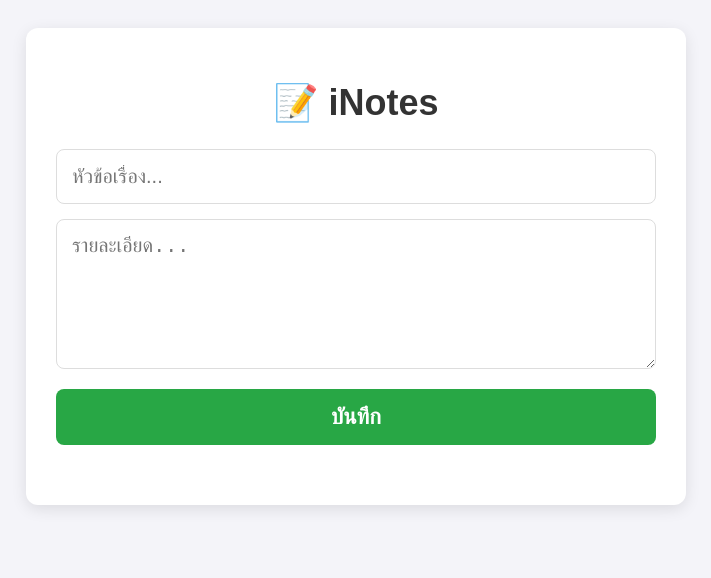
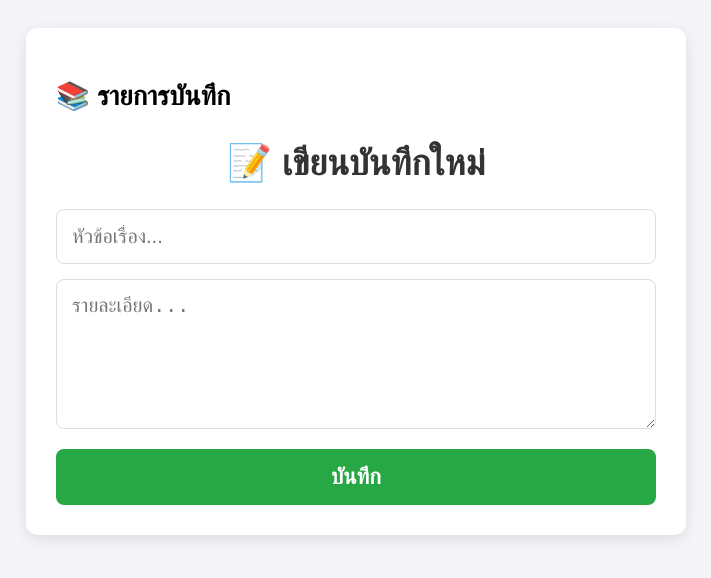
Before and after one commit to 9Nooey/iNotes, a plain HTML site: page index.html in a window 1280 px wide. Shown: the whole page, without its empty margins (284-995 px from the left). Drawn offline with Linux system fonts and the light colour scheme; no server answers.

Commit message:
Refactor HTML structure and button group layout

```diff
--- a/index.html
+++ b/index.html
@@ -8,17 +8,22 @@
 </head>
 <body>
     <div class="container">
-        <h1>📝 iNotes</h1>
+        <div class="notes-sidebar">
+            <h2>📚 รายการบันทึก</h2>
+            <ul id="noteList">
+                </ul>
+        </div>
 
-        <div class="input-group">
+        <div class="editor-area">
+            <h1 id="formTitle">📝 เขียนบันทึกใหม่</h1>
             <input type="text" id="noteTitle" placeholder="หัวข้อเรื่อง...">
             <textarea id="noteContent" placeholder="รายละเอียด..."></textarea>
-            <button onclick="addNote()" id="saveBtn">บันทึก</button>
-            <button onclick="cancelEdit()" id="cancelBtn" style="display:none; background-color: #6c757d;">ยกเลิกแก้ไข</button>
+
+            <div class="button-group">
+                <button onclick="addNote()" id="saveBtn">บันทึก</button>
+                <button onclick="cancelEdit()" id="cancelBtn" style="display:none; background-color: #6c757d;">ยกเลิก</button>
+            </div>
         </div>
-
-        <ul id="noteList">
-            </ul>
     </div>
 
     <script src="https://www.gstatic.com/firebasejs/9.22.0/firebase-app-compat.js"></script>
```
